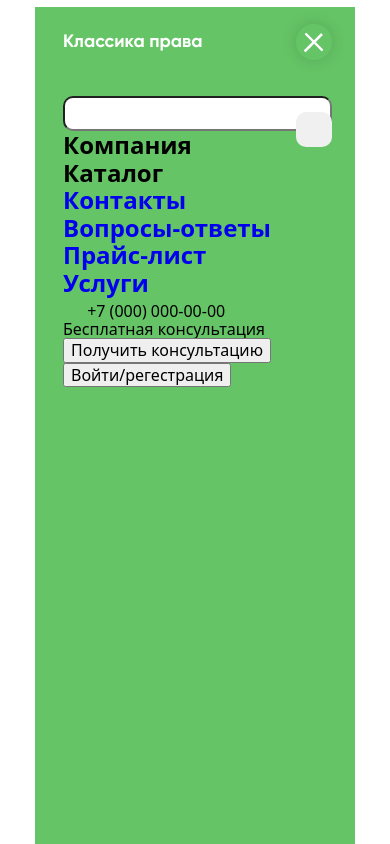
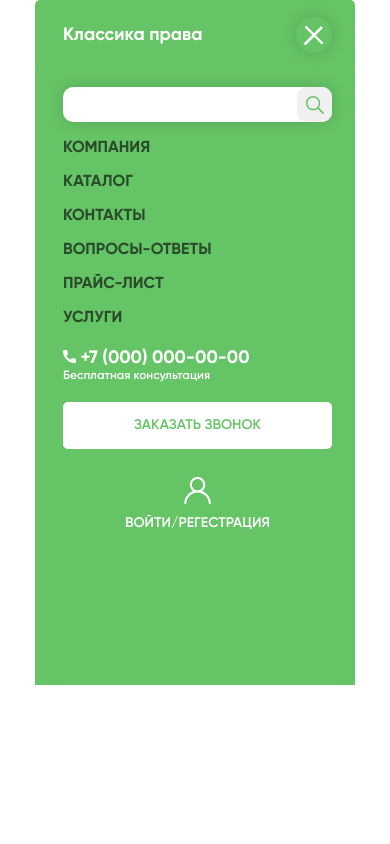
Before and after one commit to vtyshchenko/classic-law, a plain HTML site: page index.html in a window 390 px wide. Both pictures are taken after a click on the label 314 px from the left and 42 px from the top of the page. Drawn offline with nearby package versions, Linux system fonts and the light colour scheme.

Commit message:
menu mobile is done

```diff
--- a/index.html
+++ b/index.html
@@ -28,15 +28,16 @@
             <input
               class="hamburger-menu__checkbox visually-hidden"
               type="checkbox"
+              data-menu-button
             />
             <span class="hamburger-menu__icon"></span>
           </label>
-          <div class="menu">
+          <div class="menu" data-menu>
             <label class="menu__label">
               <input class="menu__input" type="text" />
               <button class="menu__search-button" type="submit">
                 <svg class="menu__icon" width="18px" height="18px">
-                  <use href="./images/icons.svg#search-mobile-icon"></use>
+                  <use href="./images/icons.svg#_icon-search"></use>
                 </svg>
               </button>
             </label>
@@ -91,40 +92,45 @@
               </li>
               <li class="mobile-menu-nav__item">
                 <a class="link mobile-menu-nav__link" href="#">
-                  <h2>Контакты</h2>
+                  <h2 class="mobile-menu-nav__title">Контакты</h2>
                 </a>
               </li>
               <li class="mobile-menu-nav__item">
                 <a class="link mobile-menu-nav__link" href="#">
-                  <h2>Вопросы-ответы</h2>
+                  <h2 class="mobile-menu-nav__title">Вопросы-ответы</h2>
                 </a>
               </li>
               <li class="mobile-menu-nav__item">
                 <a class="link mobile-menu-nav__link" href="#">
-                  <h2>Прайс-лист</h2>
+                  <h2 class="mobile-menu-nav__title">Прайс-лист</h2>
                 </a>
               </li>
               <li class="mobile-menu-nav__item">
                 <a class="link mobile-menu-nav__link" href="#">
-                  <h2>Услуги</h2>
+                  <h2 class="mobile-menu-nav__title">Услуги</h2>
                 </a>
               </li>
             </ul>
             <div class="call-us">
               <label class="call-us__phone">
-                <svg class="call-us__icon" width="20" height="20">
-                  <use></use>
+                <svg class="call-us__icon">
+                  <use href="./images/icons.svg#_icon-phone"></use>
                 </svg>
                 +7 (000) 000-00-00
                 <p>Бесплатная консультация</p>
               </label>
               <button class="call-us__button" type="button">
-                Получить консультацию
+                Заказать звонок
               </button>
             </div>
-            <button class="button-registration" type="submit">
-              Войти/регестрация
-            </button>
+            <div class="menu__registration">
+              <a class="link menu__registration-link" href="#">
+                <svg class="menu__user-avatar">
+                  <use href="./images/icons.svg#_icon-user"></use>
+                </svg>
+                Войти/регестрация
+              </a>
+            </div>
           </div>
         </div>
       </div>
@@ -140,5 +146,6 @@
     <footer><div class="container"></div></footer>
 
     <script src="./js/menu.js"></script>
+    <script src="./js/menu-mobile.js"></script>
   </body>
 </html>
--- a/sass/common/_container.scss
+++ b/sass/common/_container.scss
@@ -1,5 +1,5 @@
 .container {
-  width: 320px;
+  max-width: 320px;
   // padding: 0 12px;
   margin: 0 auto;
   //   background-color: aqua;
--- a/sass/components/_body.scss
+++ b/sass/components/_body.scss
@@ -0,0 +1,3 @@
+body {
+  font-family: $font-family-gilroy;
+}
--- a/sass/components/_burger-menu.scss
+++ b/sass/components/_burger-menu.scss
@@ -1,21 +1,19 @@
 .menu {
   position: fixed;
-  // display: block;
   padding-top: 20px;
   padding-right: 23px;
   padding-left: 28px;
-  top: 76px;
+  top: 67px;
 
-  // width: 100vw;
-  height: 100vh;
+  height: 618px;
   background-color: $accent-color;
 
   margin: 0 auto;
   overflow: auto;
 
-  // opacity: 0;
-  // visibility: hidden;
-  // pointer-events: none;
+  opacity: 0;
+  visibility: hidden;
+  pointer-events: none;
   z-index: 50;
 
   &.is-open {
@@ -26,16 +24,17 @@
 
   &__label {
     position: relative;
-    // display: flex;
     box-shadow: $box-shadow;
-    // align-items: center;
     border-radius: 10px;
+    display: block;
+    margin-bottom: 15px;
   }
 
   &__input {
     display: block;
     background: $main-header-text-color;
     border-radius: 10px;
+    border: none;
 
     width: 269px;
     height: 35px;
@@ -44,14 +43,12 @@
 
   &__search-button {
     position: absolute;
-    top: 16px;
-    left: 233px;
-    // display: block;
-    // flex-grow: 1;
-    // padding: 9px 8px 8px 10px;
+    top: 0;
+    left: 234px;
+    padding: 0;
     line-height: 0;
     height: 35px;
-    width: 36px;
+    width: 35px;
     z-index: 60;
 
     border: none;
@@ -64,14 +61,71 @@
     fill: currentColor;
   }
 
+  &__registration {
+    display: flex;
+    justify-content: center;
+    align-items: center;
+    flex-direction: column;
+  }
+
+  &__user-avatar {
+    width: 27px;
+    height: 27px;
+    fill: currentColor;
+  }
+
+  &__registration-link {
+    font-weight: 600;
+    font-size: 14px;
+    line-height: 124%;
+    text-transform: uppercase;
+    text-align: center;
+
+    color: $main-header-text-color;
+  }
+
+  &__user-avatar {
+    display: block;
+    fill: $main-header-text-color;
+    width: 27px;
+    height: 27px;
+    margin: 0 auto;
+    margin-bottom: 10px;
+  }
+
   .is-hidden {
     display: none;
   }
 }
 
-mobile-menu-nav {
+.mobile-menu-nav {
+  margin-bottom: 21px;
+
+  &__item {
+    margin-bottom: 15px;
+  }
+
+  &__link,
+  &__title {
+    font-size: 16px;
+    line-height: 1.1875;
+    text-transform: uppercase;
+    cursor: pointer;
+
+    color: $menu-text-color;
+  }
+
   &__submenu {
     display: block;
     margin-left: 10px;
   }
 }
+
+.submenu {
+  &__link {
+    font-size: 10px;
+    line-height: 120%;
+
+    color: $menu-text-color;
+  }
+}
--- /dev/null
+++ b/sass/components/_call-us.scss
@@ -0,0 +1,44 @@
+.call-us {
+  &__phone {
+    display: block;
+    font-weight: 700;
+    font-size: 18px;
+    line-height: 22/18 * 100%;
+
+    color: $main-header-text-color;
+    margin-bottom: 19px;
+  }
+
+  &__phone p {
+    font-weight: 600;
+    font-size: 12px;
+    line-height: 14/12 * 100%;
+
+    color: $main-header-text-color;
+  }
+
+  &__icon {
+    width: 13px;
+    height: 13px;
+    fill: currentColor;
+  }
+
+  &__button {
+    width: 269px;
+    height: 47px;
+
+    background: $main-header-text-color;
+    border: 2px solid $main-header-text-color;
+    box-sizing: border-box;
+    border-radius: 5px;
+    margin-bottom: 28px;
+
+    font-weight: 600;
+    font-size: 14px;
+    line-height: 17/14 * 100%;
+    text-align: center;
+    text-transform: uppercase;
+
+    color: $accent-color;
+  }
+}
--- a/sass/components/_header.scss
+++ b/sass/components/_header.scss
@@ -3,13 +3,10 @@
   justify-content: space-between;
   align-items: center;
   background-color: $accent-color;
-  // padding: 0 12px;
-  margin-top: 7px;
-  // border-radius: 5px;
   height: 70px;
+  border-radius: 5px;
 
   &__title {
-    font-family: $font-family-gilroy;
     font-weight: 700;
     font-size: 18px;
     line-height: 1.22;
@@ -26,7 +23,7 @@
     margin-right: 23px;
 
     border-radius: 50%;
-    box-shadow: 0px 0px 15px rgba(0, 0, 0, 0.15);
+    box-shadow: $box-shadow;
     cursor: pointer;
   }
 
--- a/sass/main.scss
+++ b/sass/main.scss
@@ -11,3 +11,4 @@
 
 @import "./components/burger-menu";
 @import "./components/buttons";
+@import "./components/call-us";
--- /dev/null
+++ b/sass/utils/_placeholders.scss
@@ -0,0 +1,4 @@
+%boder-shadow {
+  box-shadow: 0px 0px 43px rgba(101, 196, 102, 0.5);
+  border-radius: 14px;
+}
--- a/sass/utils/_variables.scss
+++ b/sass/utils/_variables.scss
@@ -24,3 +24,4 @@ $anim-duration: 250ms;
 
 $box-shadow: 0px 0px 15px rgba(0, 0, 0, 0.15);
 $button-background-color: #f0f0f0;
+$menu-text-color: #294b29;
```
Also changed, not shown: css/main.css, css/main.min.css, 2 other files.
